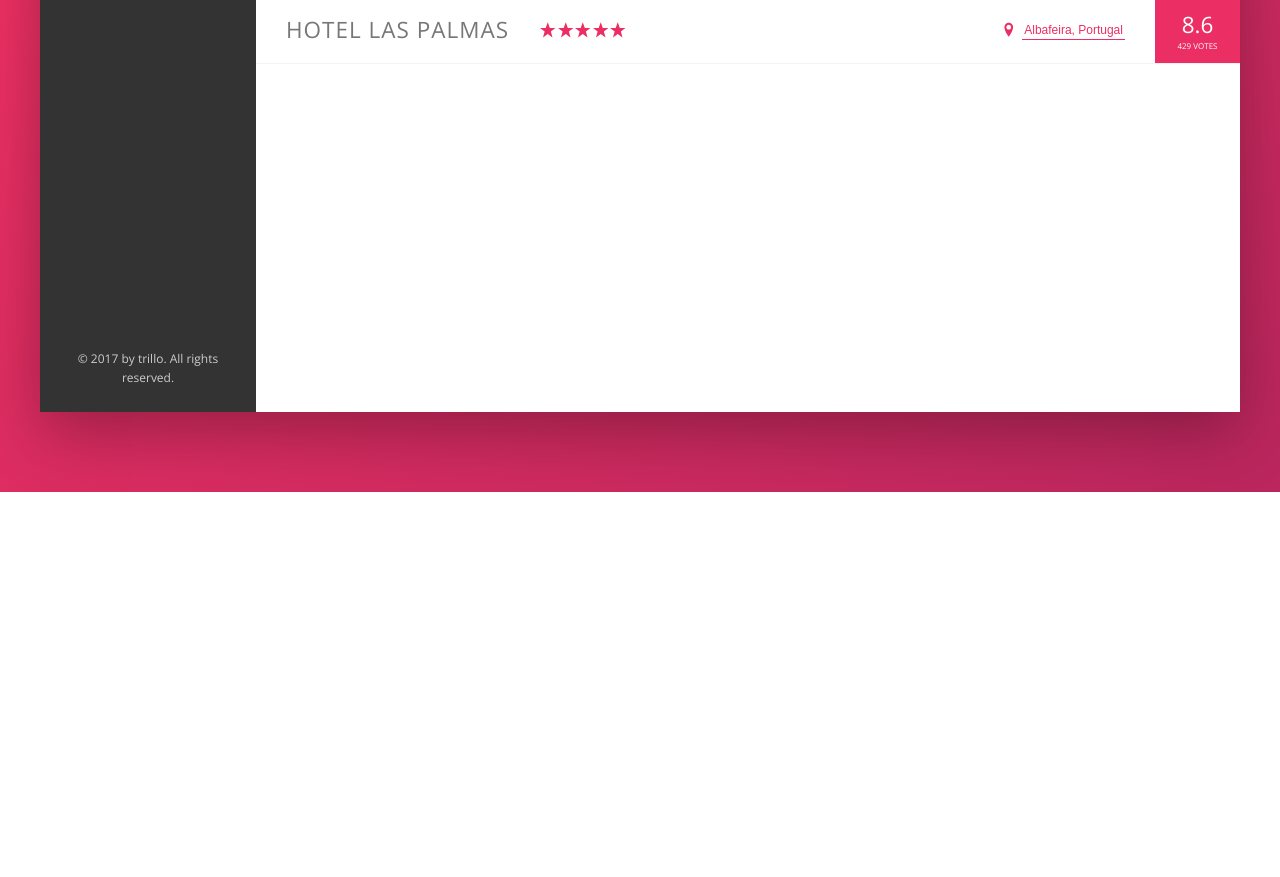
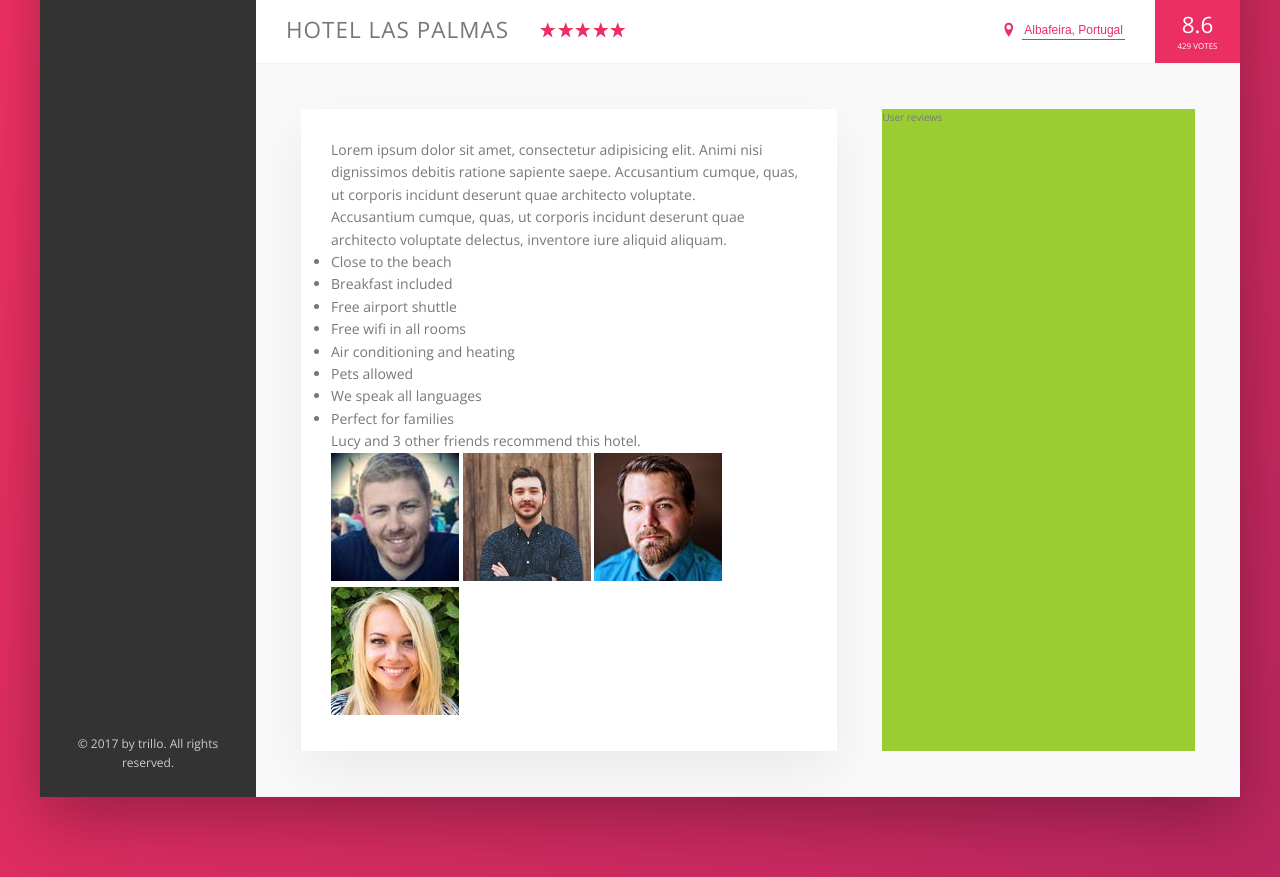
Before and after one commit to danilopetrovic/udemy-advanced-css-sass, a website: page Trillo/index.html in a window 1280 px wide. Shown: the part 538-1415 px from the top of the page. Before the commit the page ends 1030 px from the top, so only its background shows below. Drawn offline with nearby package versions, Linux system fonts and the light colour scheme.

Commit message:
082 Building the Description Section - Part 1 - .detail, .description, .user-reviews, detail description paragraph list recommend recommend__count recommend__friends recommend__photo

```diff
--- a/Trillo/index.html
+++ b/Trillo/index.html
@@ -132,6 +132,42 @@
                     <div class="overview__rating-count">429 votes</div>
                 </div>
             </div>
+
+            <div class="detail">
+                <div class="description">
+                    <p class="paragraph">
+                        Lorem ipsum dolor sit amet, consectetur adipisicing elit. Animi nisi dignissimos debitis ratione sapiente saepe. Accusantium cumque, quas, ut corporis incidunt deserunt quae architecto voluptate.
+                    </p>
+                    <p class="paragraph">
+                        Accusantium cumque, quas, ut corporis incidunt deserunt quae architecto voluptate delectus, inventore iure aliquid aliquam.
+                    </p>
+                    <ul class="list">
+                        <li class="list__item">Close to the beach</li>
+                        <li class="list__item">Breakfast included</li>
+                        <li class="list__item">Free airport shuttle</li>
+                        <li class="list__item">Free wifi in all rooms</li>
+                        <li class="list__item">Air conditioning and heating</li>
+                        <li class="list__item">Pets allowed</li>
+                        <li class="list__item">We speak all languages</li>
+                        <li class="list__item">Perfect for families</li>
+                    </ul>
+                    <div class="recommend">
+                        <p class="recommend__count">
+                            Lucy and 3 other friends recommend this hotel.
+                        </p>
+                        <div class="recommend__friends">
+                            <img src="img/user-3.jpg" alt="Friend1" class="recommend__photo">
+                            <img src="img/user-4.jpg" alt="Friend2" class="recommend__photo">
+                            <img src="img/user-5.jpg" alt="Friend3" class="recommend__photo">
+                            <img src="img/user-6.jpg" alt="Friend4" class="recommend__photo">
+                        </div>
+                    </div>
+                </div>
+
+                <div class="user-reviews">
+                    User reviews
+                </div>
+            </div>
         </main>
     </div>
 </div>
--- a/Trillo/sass/_base.scss
+++ b/Trillo/sass/_base.scss
@@ -31,6 +31,10 @@ Grey dark 3: #999
   --color-grey-dark-3: #999;
 
   --shadow-dark: 0 2rem 6rem rgba(0, 0, 0, .3);
+  --shadow-light: 0 2rem 5rem rgba(0,0,0,.06);
+
+  --line: 1px solid var(--color-grey-light-2);
+
 }
 
 * {
--- a/Trillo/sass/_components.scss
+++ b/Trillo/sass/_components.scss
@@ -218,7 +218,7 @@
 .overview {
   display: flex;
   align-items: center;
-  border-bottom: 1px solid var(--color-grey-light-2);
+  border-bottom: var(--line);
 
   &__heading {
     font-size: 2.25rem;
--- a/Trillo/sass/_layout.scss
+++ b/Trillo/sass/_layout.scss
@@ -11,7 +11,7 @@
   font-size: 1.4rem;
   height: 7rem;
   background-color: #fff;
-  border-bottom: 1px solid var(--color-grey-light-2);
+  border-bottom: var(--line);
 
   display: flex;
   justify-content: space-between;
@@ -35,8 +35,28 @@
 .hotel-view {
   background-color: #fff;
 
-  //TEST
-  height: 80rem;
-
   flex: 1;
 }
+
+.detail {
+  display: flex;
+  padding: 4.5rem;
+  background-color: var(--color-grey-light-1);
+  border-bottom: var(--line);
+}
+
+.description {
+  font-size: 1.4rem;
+  background-color: #fff;
+  box-shadow: var(--shadow-light);
+  padding: 3rem;
+  flex: 0 0 60%;
+  margin-right: 4.5rem;
+}
+
+.user-reviews {
+  background-color: yellowgreen;
+  flex: 1;
+
+}
+.detail, .description, .user-reviews
```
Also changed, not shown: Trillo/css/style.css.
